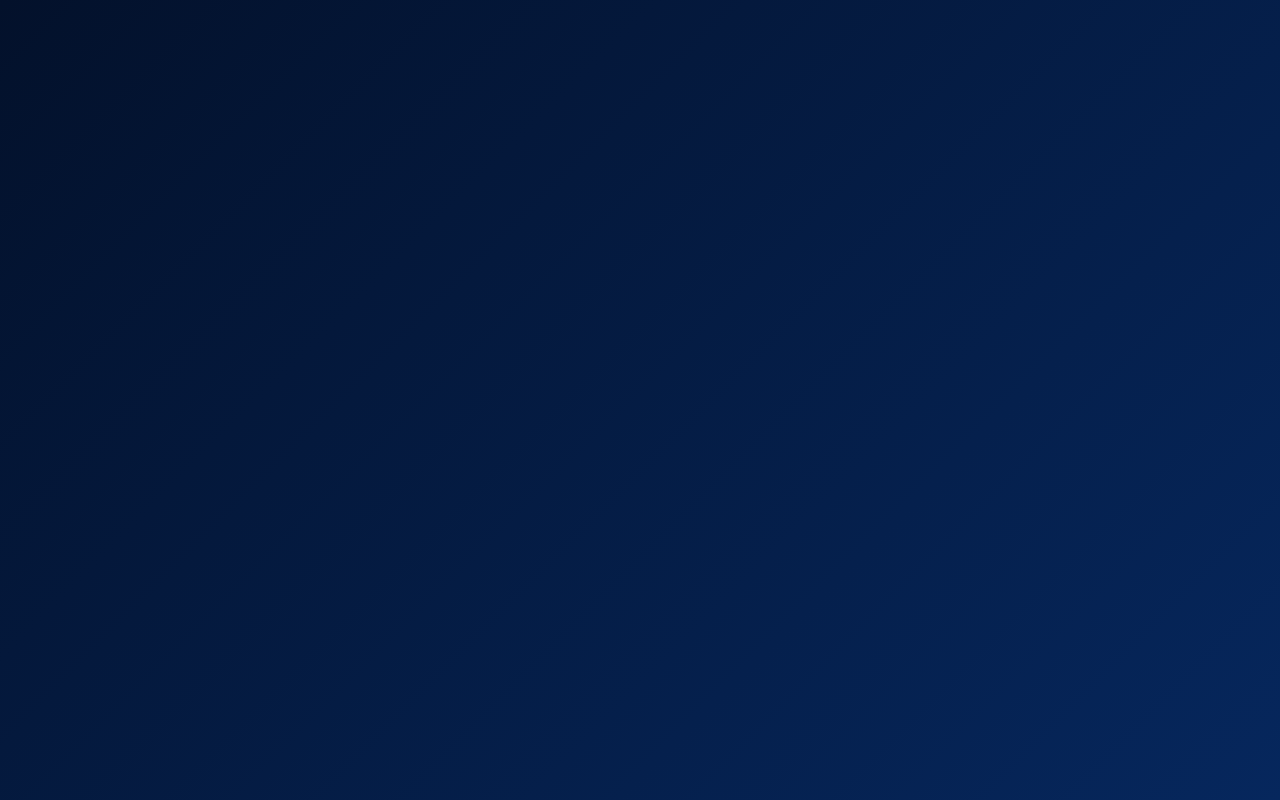
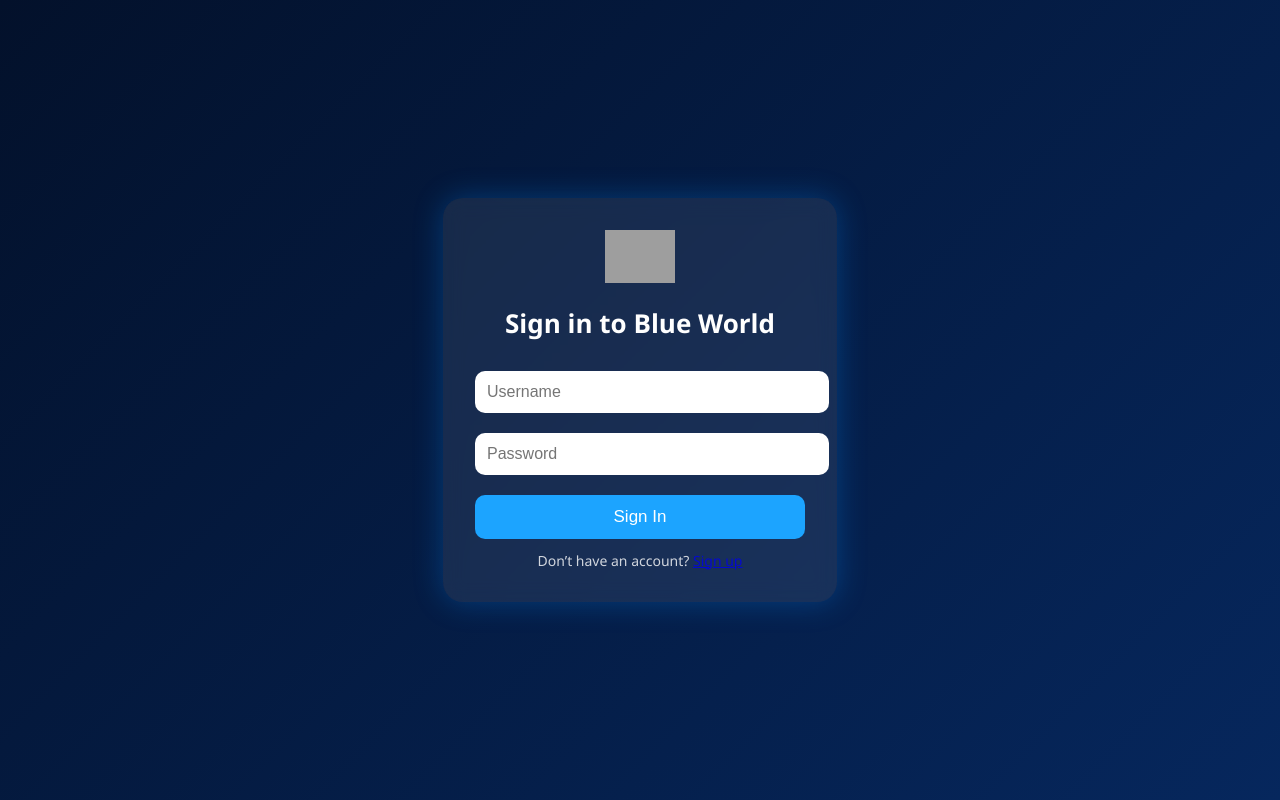
Before and after one commit to Blue-World-Studios/auth, a plain HTML site: page index.html in a window 1280 px wide. Drawn offline with Linux system fonts and the light colour scheme; grey boxes are pictures that could not be loaded.

Commit message:
Update index.html

```diff
--- a/index.html
+++ b/index.html
@@ -66,4 +66,65 @@
     }
 
     .link {
-      text-align: cen
+      text-align: center;
+      margin-top: 12px;
+      font-size: 14px;
+      opacity: 0.8;
+    }
+
+    .logo {
+      width: 70px;
+      display: block;
+      margin: 0 auto 10px auto;
+    }
+  </style>
+</head>
+<body>
+
+  <div class="card">
+    <img src="https://blue-world-studios.github.io/logo.png" class="logo" alt="Blue World Logo">
+    <h2>Sign in to Blue World</h2>
+
+    <input id="username" type="text" placeholder="Username">
+    <input id="password" type="password" placeholder="Password">
+
+    <button onclick="signIn()">Sign In</button>
+
+    <div class="link">Don’t have an account? <a href="/auth/signup">Sign up</a></div>
+  </div>
+
+  <script>
+    function signIn() {
+      const u = document.getElementById("username").value.trim();
+      const p = document.getElementById("password").value.trim();
+
+      if (u === "" || p === "") {
+        alert("Please fill in both fields.");
+        return;
+      }
+
+      // Fake localStorage login (works on GitHub Pages)
+      const saved = JSON.parse(localStorage.getItem("blueworld_users") || "{}");
+
+      if (!saved[u]) {
+        alert("Account not found!");
+        return;
+      }
+
+      if (saved[u].password !== p) {
+        alert("Wrong password!");
+        return;
+      }
+
+      // Save the logged-in user
+      localStorage.setItem("blueworld_loggedIn", u);
+
+      alert("Signed in as " + u);
+
+      // Redirect back to app (you can change this)
+      window.location.href = "/success/";
+    }
+  </script>
+
+</body>
+</html>
```
